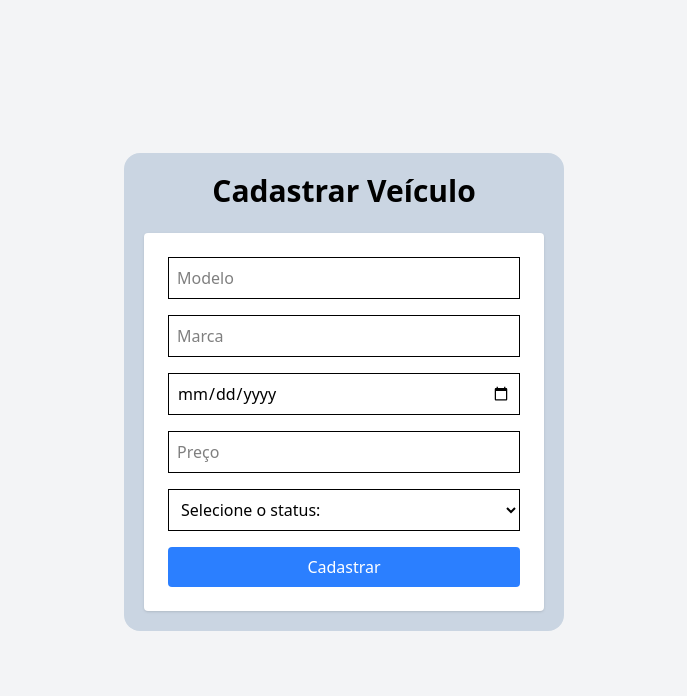
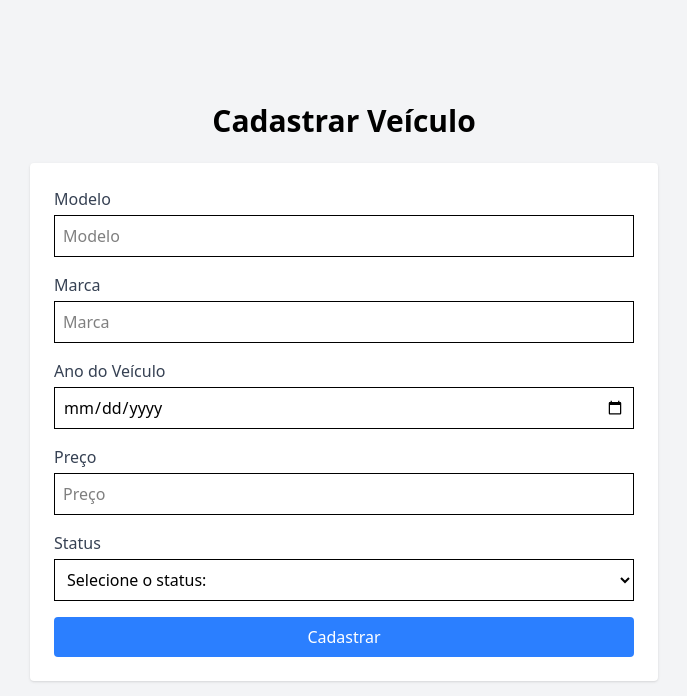
Before and after one commit to joseisaacpy/sistema-revenda-carros, a website: page views/cad-veiculos.html in a window 1280 px wide. Shown: the whole page, without its empty margins (296-983 px from the left). Drawn offline with nearby package versions, Linux system fonts and the light colour scheme.

Commit message:
feat: Adiciona campo de data de nascimento do cliente e para cada input, cria uma label dentro de uma div para melhor organização

```diff
--- a/database/db.js
+++ b/database/db.js
@@ -17,6 +17,7 @@ db.prepare(
   (id INTEGER PRIMARY KEY AUTOINCREMENT,
    nome TEXT NOT NULL,
    cpf TEXT NOT NULL,
+   dataNascimento date,
    email TEXT,
    telefone TEXT NOT NULL
    );`
--- a/public/js/cad-clientes.js
+++ b/public/js/cad-clientes.js
@@ -6,6 +6,7 @@ form.addEventListener("submit", async (e) => {
   const cliente = {
     nome: document.getElementById("nome").value,
     cpf: document.getElementById("cpf").value,
+    dataNascimento: document.getElementById("data-nasc").value,
     email: document.getElementById("email").value,
     telefone: document.getElementById("telefone").value,
   };
--- a/public/js/listar-clientes.js
+++ b/public/js/listar-clientes.js
@@ -8,6 +8,7 @@ async function listarClientes() {
           <div class="bg-white shadow-md p-4 rounded-md border border-gray-200">
             <p class="text-lg font-semibold">Nome: ${cliente.nome}</p>
             <p class="text-lg font-semibold">CPF: ${cliente.cpf}</p>
+            <p class="text-lg font-semibold">Data de Nascimento: ${cliente.dataNascimento}</p>
             <p class="text-lg font-semibold">E-mail: ${cliente.email}</p>
             <p class="text-lg font-semibold">Telefone: ${cliente.telefone}</p>
             <div class="mt-4 space-x-2">
--- a/views/cad-veiculos.html
+++ b/views/cad-veiculos.html
@@ -9,12 +9,16 @@
   <body
     class="bg-gray-100 flex flex-col items-center justify-center min-h-screen"
   >
-    <main class="flex flex-col items-center p-5 bg-slate-300 rounded-2xl">
+    <main class="w-[100%] flex flex-col items-center p-3 rounded-2xl">
       <h1 class="text-3xl font-bold mb-6">Cadastrar Veículo</h1>
 
       <form
         id="veiculoForm"
-        class="bg-white p-6 rounded shadow w-100 space-y-4"
+        class="w-[100%] md:w-[50%] bg-white p-6 rounded shadow space-y-4"
+      >
+        <div>
+          <label for="modelo" class="block text-gray-700 font-medium mb-1"
+            >Modelo</label
           >
           <input
             type="text"
@@ -23,6 +27,12 @@
             class="w-full border p-2"
             required
           />
+        </div>
+
+        <div>
+          <label for="marca" class="block text-gray-700 font-medium mb-1"
+            >Marca</label
+          >
           <input
             type="text"
             id="marca"
@@ -30,12 +40,24 @@
             class="w-full border p-2"
             required
           />
+        </div>
+
+        <div>
+          <label for="ano" class="block text-gray-700 font-medium mb-1"
+            >Ano do Veículo</label
+          >
           <input
             type="date"
             id="ano"
-          placeholder="Ano do Veiculo"
+            placeholder="Ano do Veículo"
             class="w-full border p-2"
           />
+        </div>
+
+        <div>
+          <label for="preco" class="block text-gray-700 font-medium mb-1"
+            >Preço</label
+          >
           <input
             type="text"
             id="preco"
@@ -43,11 +65,19 @@
             class="w-full border p-2"
             required
           />
-        <select class="w-full border p-2" name="status" id="status">
+        </div>
+
+        <div>
+          <label for="status" class="block text-gray-700 font-medium mb-1"
+            >Status</label
+          >
+          <select class="w-full border p-2" name="status" id="status" required>
             <option value="" disabled selected>Selecione o status:</option>
-          <option value="Disponivel">Disponivel</option>
-          <option value="Indisponivel">Indisponivel</option>
+            <option value="Disponivel">Disponível</option>
+            <option value="Indisponivel">Indisponível</option>
           </select>
+        </div>
+
         <button
           type="submit"
           class="w-full bg-blue-500 text-white py-2 rounded hover:bg-blue-600"
```
Also changed, not shown: routes/clientes.js (+9 -9 lines), views/cad-clientes.html (+38 -2 lines), 1 other file. Lines whose indentation alone changed are shown as unchanged.
